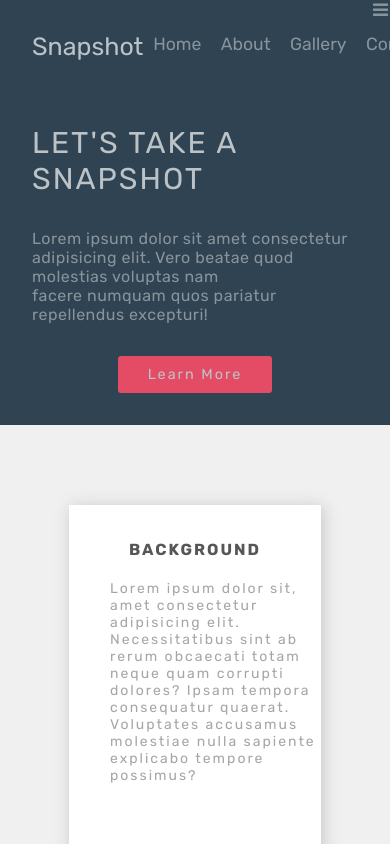
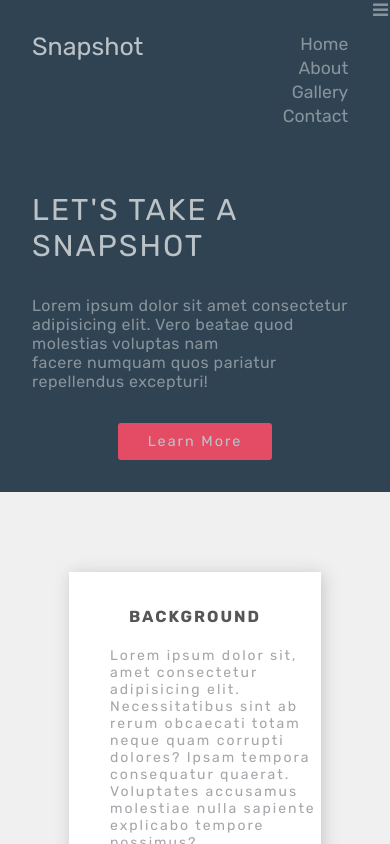
Before and after one commit to EmmanuelOkon/zuri-responsive-design-starter-master, a plain HTML site: page index.html in a window 390 px wide. Both pictures are taken after a click on the link 340 px from the left and 42 px from the top of the page. Shown: the top 844 px of the page. Drawn offline with Linux system fonts and the light colour scheme.

Commit message:
Navbar set for Tablet and Mobile screen sizes

```diff
--- a/styles.css
+++ b/styles.css
@@ -353,6 +353,12 @@ div.footer h6 {
 
 @media (max-width: 769px) {
 
+    .topnav a:not(:first-child) {display: none;}
+    .topnav a.icon {
+        float: left;
+        flex-direction: column;
+    }
+
     .nav-bar {
         width: 100%;
     }
@@ -367,15 +373,23 @@ div.footer h6 {
     .nav-bar.responsive ul li a {
         float: none;
         display: flex;
+        flex-direction: column;
         flex-wrap: wrap;
         text-align: right;
     }
 
     .nav-bar ul li a:not(logo) {display: none;}
     .nav-bar ul li a.icon {
-        float: right;
+        float: left;
         display: flex;
         flex-wrap: wrap;
+    }
+
+    ul.nav-links {
+        display: flex;
+        margin: 0;
+        padding: 0;
+        flex-direction: column;
     }
 
     div.nav-bar {
```
